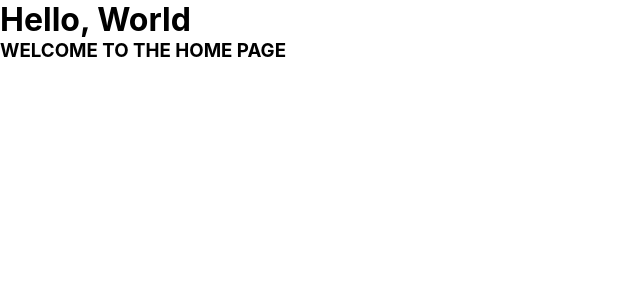
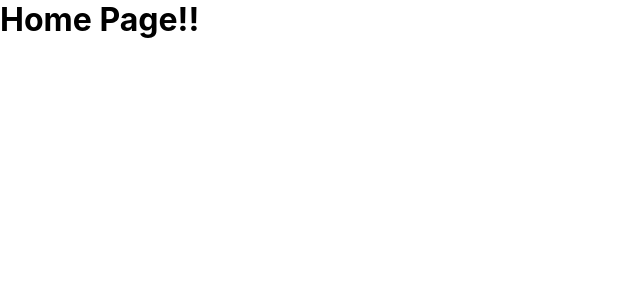
Before and after one commit to mr-jestin-roy/AmazeMart, a React (Create React App) app in the folder sourcecode/: page / in a window 1280 px wide. Shown: the top 300 px of the page, without its empty margins (0-640 px from the left). Built offline with nearby package versions, Linux system fonts and the light colour scheme.

Commit message:
checkout

```diff
--- a/sourcecode/src/App.css
+++ b/sourcecode/src/App.css
@@ -0,0 +1,3 @@
+* {
+  margin: 0;
+}
--- a/sourcecode/src/App.js
+++ b/sourcecode/src/App.js
@@ -13,10 +13,22 @@ import {
 
 function App() {
     return (
-      <div className="container">
-        <h1>Hello, World</h1>
-        <Home />
-      </div>
+      <Router>
+        <div className="container">
+        <Switch>
+          <Route path = "/checkout">
+            <h1>CheckOut</h1>
+          </Route>
+          <Router path = "/login">
+            <h1>Login Page</h1>
+          </Router>
+          <Route path = "/">
+            {/*this is the default route*/}
+            <h1>Home Page!!</h1>
+          </Route>
+        </Switch>
+        </div>
+      </Router>
     );
 }
 
```
